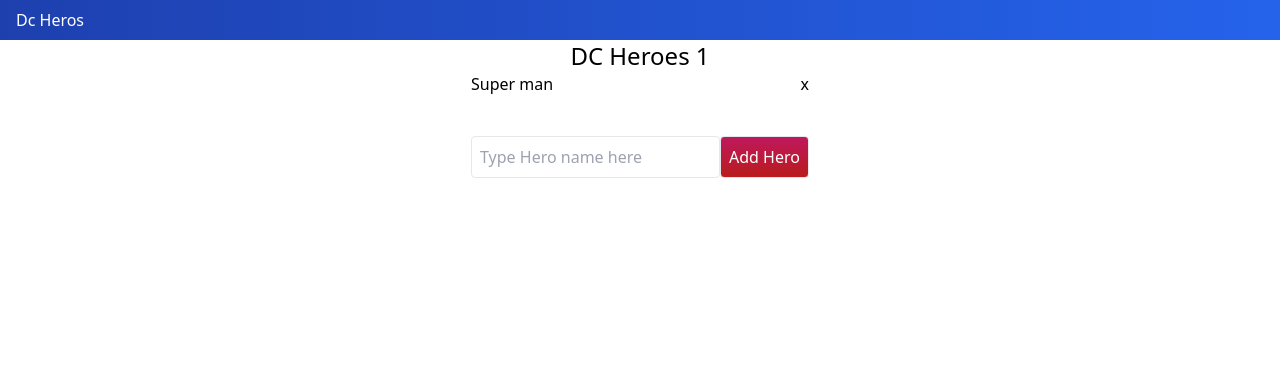
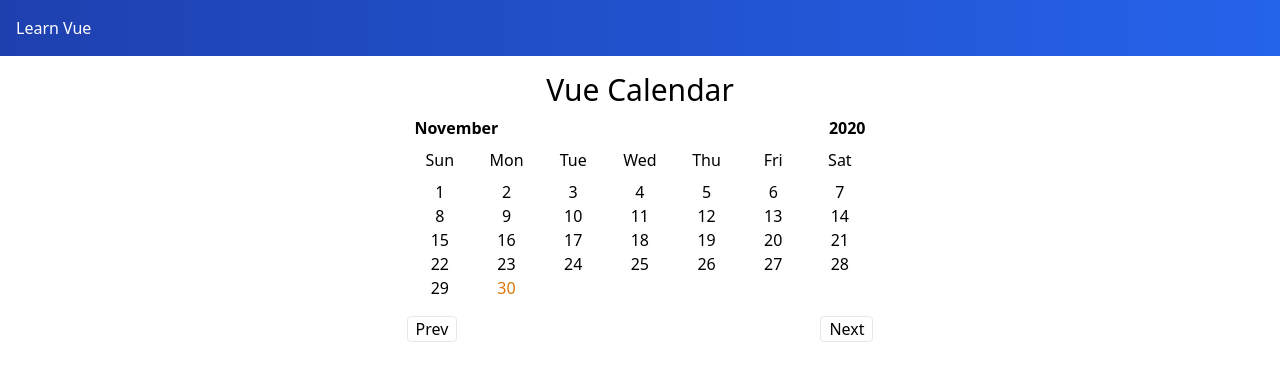
Before and after one commit to santanarscs/learn-vue-typescript, a Vue app: page / in a window 1280 px wide. Shown: the top 380 px of the page. Built offline with nearby package versions, Linux system fonts and the light colour scheme.

Commit message:
add calendar

```diff
--- a/src/App.vue
+++ b/src/App.vue
@@ -1,20 +1,21 @@
 <template>
   <Header />
   <div class="w-full flex">
-    <DcHeros />
+    <Calendar />
   </div>
 </template>
 
 <script lang="ts">
 import { defineComponent } from "vue";
 import Header from "./components/Header.vue";
-import DcHeros from "./components/DcHeros.vue";
+// import DcHeros from "./components/DcHeros.vue";
+import Calendar from "./components/Calendar.vue";
 
 export default defineComponent({
   name: "App",
   components: {
     Header,
-    DcHeros
+    Calendar
   }
 });
 </script>
--- /dev/null
+++ b/src/components/Calendar.vue
@@ -0,0 +1,96 @@
+<template>
+  <div class="m-auto p-2">
+    <h1 class="text-3xl my-2 text-center">Vue Calendar</h1>
+    <section class="mx-2 flex justify-between">
+      <h2 class="font-bold">{{ currentMonthName }}</h2>
+      <h2 class="font-bold">{{ currentYear }}</h2>
+    </section>
+    <section class="flex my-2">
+      <p
+        class="text-center"
+        style="width: 14.28%"
+        v-for="day in days"
+        :key="day"
+      >
+        {{ day }}
+      </p>
+    </section>
+    <section class="flex flex-wrap">
+      <p
+        class="text-center"
+        style="width: 14.28%"
+        v-for="num in startDay()"
+        :key="num"
+      ></p>
+      <p
+        class="text-center"
+        style="width: 14.28%"
+        v-for="num in daysInMonth()"
+        :key="num"
+        :class="currenDateClass(num)"
+      >
+        {{ num }}
+      </p>
+    </section>
+    <section class="flex justify-between my-4">
+      <button class="px-2 border rounded" @click="prev">Prev</button>
+      <button class="px-2 border rounded" @click="next">Next</button>
+    </section>
+  </div>
+</template>
+
+<script language="ts">
+import { defineComponent } from 'vue';
+export default defineComponent({
+  name: "Calendar",
+  data() {
+    return {
+      currentDate: new Date().getUTCDate(),
+      currentMonth: new Date().getMonth(),
+      currentYear: new Date().getFullYear(),
+      days: ["Sun", "Mon", "Tue", "Wed", "Thu", "Fri", "Sat"],
+    };
+  },
+  methods: {
+    daysInMonth() {
+      return new Date(this.currentYear, this.currentMonth + 1, 0).getDate();
+    },
+    startDay() {
+      return new Date(this.currentYear, this.currentMonth, 1).getDay();
+    },
+    next() {
+      if (this.currentMonth === 11) {
+        this.currentMonth = 0;
+        this.currentYear++;
+      } else {
+        this.currentMonth++;
+      }
+    },
+    prev() {
+      if (this.currentMonth === 0) {
+        this.currentMonth = 11;
+        this.currentYear--;
+      } else {
+        this.currentMonth--;
+      }
+    },
+    currenDateClass(num) {
+      const calenderFullDate = new Date(
+        this.currentYear,
+        this.currentMonth,
+        num
+      ).toDateString();
+      const currentFullDate = new Date().toDateString();
+      return calenderFullDate === currentFullDate ? "text-yellow-600" : "";
+    }
+  },
+  computed: {
+    currentMonthName() {
+      return new Date(
+        this.currentYear,
+        this.currentMonth
+      ).toLocaleString("default", { month: "long" });
+    }
+  }
+});
+</script>
--- a/src/components/Header.vue
+++ b/src/components/Header.vue
@@ -1,6 +1,6 @@
 <template>
-  <nav class="w-full text-white px-4 py-2 bg-gradient-to-r from-blue-800 to-blue-600">
-    <a>Dc Heros</a>
+  <nav class="w-full text-white px-4 py-4 bg-gradient-to-r from-blue-800 to-blue-600">
+    <a>Learn Vue</a>
   </nav>
 </template>
 
--- a/src/components/HelloWorld.vue
+++ /dev/null
@@ -1,124 +0,0 @@
-<template>
-  <div class="hello">
-    <h1>{{ msg }}</h1>
-    <p>
-      For a guide and recipes on how to configure / customize this project,<br />
-      check out the
-      <a href="https://cli.vuejs.org" target="_blank" rel="noopener"
-        >vue-cli documentation</a
-      >.
-    </p>
-    <h3>Installed CLI Plugins</h3>
-    <ul>
-      <li>
-        <a
-          href="https://github.com/vuejs/vue-cli/tree/dev/packages/%40vue/cli-plugin-babel"
-          target="_blank"
-          rel="noopener"
-          >babel</a
-        >
-      </li>
-      <li>
-        <a
-          href="https://github.com/vuejs/vue-cli/tree/dev/packages/%40vue/cli-plugin-typescript"
-          target="_blank"
-          rel="noopener"
-          >typescript</a
-        >
-      </li>
-      <li>
-        <a
-          href="https://github.com/vuejs/vue-cli/tree/dev/packages/%40vue/cli-plugin-eslint"
-          target="_blank"
-          rel="noopener"
-          >eslint</a
-        >
-      </li>
-    </ul>
-    <h3>Essential Links</h3>
-    <ul>
-      <li>
-        <a href="https://vuejs.org" target="_blank" rel="noopener">Core Docs</a>
-      </li>
-      <li>
-        <a href="https://forum.vuejs.org" target="_blank" rel="noopener"
-          >Forum</a
-        >
-      </li>
-      <li>
-        <a href="https://chat.vuejs.org" target="_blank" rel="noopener"
-          >Community Chat</a
-        >
-      </li>
-      <li>
-        <a href="https://twitter.com/vuejs" target="_blank" rel="noopener"
-          >Twitter</a
-        >
-      </li>
-      <li>
-        <a href="https://news.vuejs.org" target="_blank" rel="noopener">News</a>
-      </li>
-    </ul>
-    <h3>Ecosystem</h3>
-    <ul>
-      <li>
-        <a href="https://router.vuejs.org" target="_blank" rel="noopener"
-          >vue-router</a
-        >
-      </li>
-      <li>
-        <a href="https://vuex.vuejs.org" target="_blank" rel="noopener">vuex</a>
-      </li>
-      <li>
-        <a
-          href="https://github.com/vuejs/vue-devtools#vue-devtools"
-          target="_blank"
-          rel="noopener"
-          >vue-devtools</a
-        >
-      </li>
-      <li>
-        <a href="https://vue-loader.vuejs.org" target="_blank" rel="noopener"
-          >vue-loader</a
-        >
-      </li>
-      <li>
-        <a
-          href="https://github.com/vuejs/awesome-vue"
-          target="_blank"
-          rel="noopener"
-          >awesome-vue</a
-        >
-      </li>
-    </ul>
-  </div>
-</template>
-
-<script lang="ts">
-import { defineComponent } from "vue";
-
-export default defineComponent({
-  name: "HelloWorld",
-  props: {
-    msg: String
-  }
-});
-</script>
-
-<!-- Add "scoped" attribute to limit CSS to this component only -->
-<style scoped>
-h3 {
-  margin: 40px 0 0;
-}
-ul {
-  list-style-type: none;
-  padding: 0;
-}
-li {
-  display: inline-block;
-  margin: 0 10px;
-}
-a {
-  color: #42b983;
-}
-</style>
```
